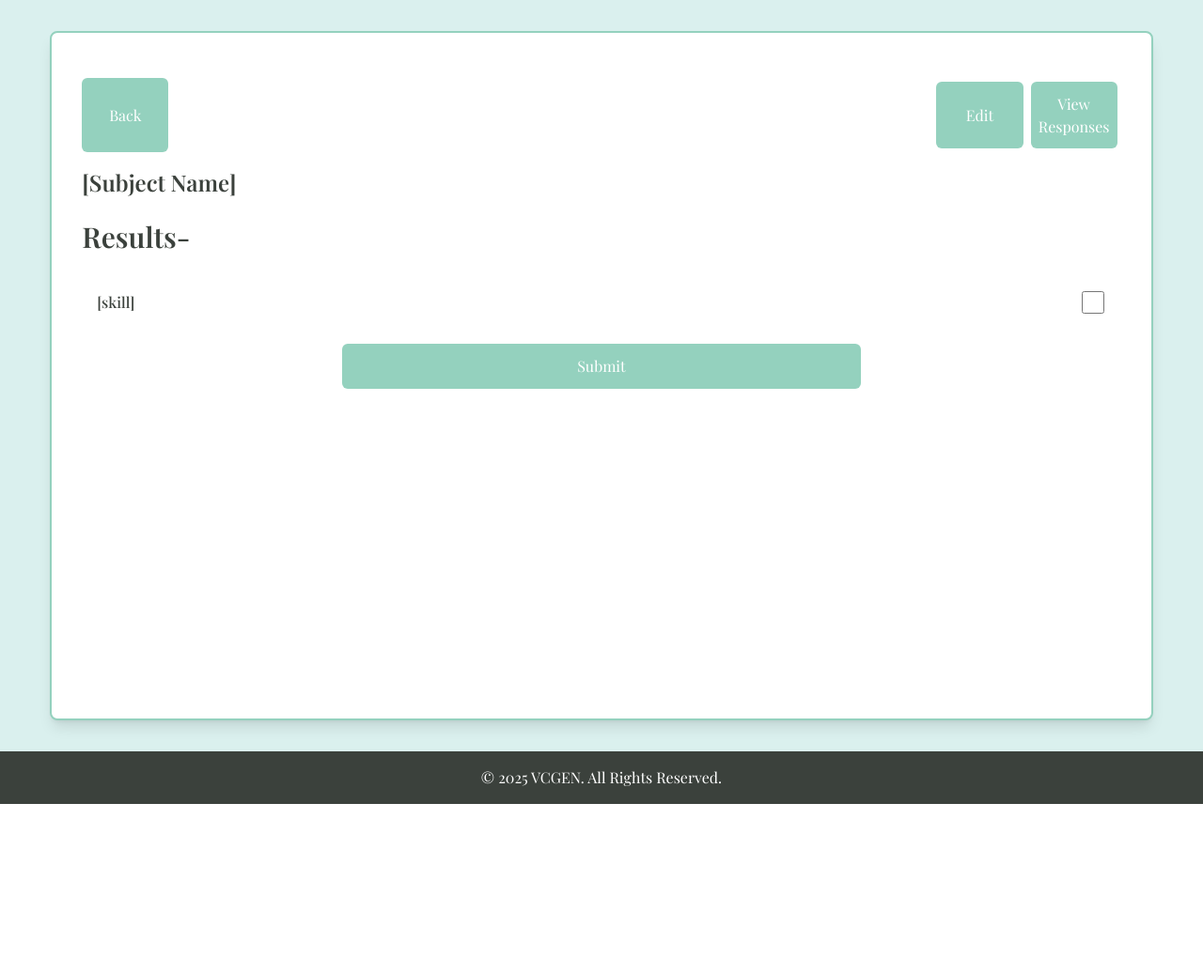
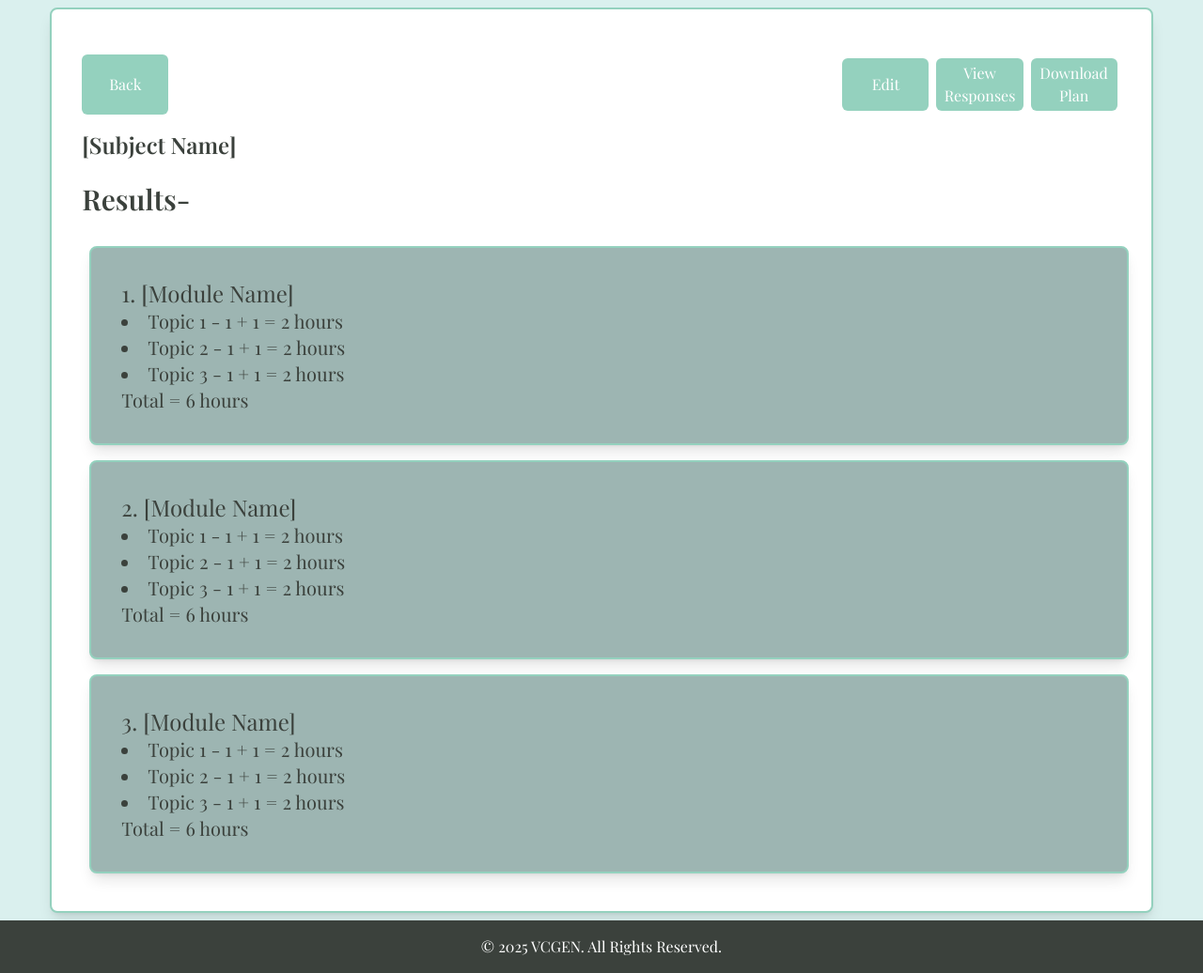
Before and after one commit to SaravananR01/VCGEN, a Django app: page /results/ in a window 1280 px wide. Shown: the part 68-1104 px from the top of the page at 94% size. Before the commit the page ends 924 px from the top, so only its background shows below. Run offline with Django 5.2, Linux system fonts and the light colour scheme; some web fonts are replaced.

Commit message:
Done with results.html

```diff
--- a/vcgen/main/templates/main/results.html
+++ b/vcgen/main/templates/main/results.html
@@ -5,34 +5,49 @@ Results
 {% endblock %}
 {% block body %}
 <div class="flex flex-col  items-center justify-center min-h-screen bg-[#daf0ee]">
-    <div class="w-11/12 h-11/12 bg-white p-8 rounded-lg shadow-lg border-2 border-[#94d1be]">
+    <div class="w-11/12 bg-white m-2 p-8 rounded-lg shadow-lg border-2 border-[#94d1be] flex flex-col">
         <div class="flex w-full flex-row justify-between py-4 h-1/6">
             <div class="w-1/2 flex">
-                <button type="submit" class="w-1/6 bg-[#94d1be] text-white p-3 rounded-md hover:bg-[#9db5b2] transition duration-300 hover:cursor-pointer">Back</button>
+                <button class="w-1/6 bg-[#94d1be] text-white p-3 rounded-md hover:bg-[#9db5b2] transition duration-300 hover:cursor-pointer">Back</button>
             </div>
 
             <div class="w-1/2 flex justify-end">
-                <button type="submit" class="w-1/6 bg-[#94d1be] text-white p-3 rounded-md hover:bg-[#9db5b2] transition duration-300 hover:cursor-pointer m-1">Edit</button>
-                <button type="submit" class="w-1/6 bg-[#94d1be] text-white p-1 rounded-md hover:bg-[#9db5b2] transition duration-300 hover:cursor-pointer m-1">View Responses</button>
+                <button class="w-1/6 bg-[#94d1be] text-white p-3 rounded-md hover:bg-[#9db5b2] transition duration-300 hover:cursor-pointer m-1">Edit</button>
+                <button class="w-1/6 bg-[#94d1be] text-white p-1 rounded-md hover:bg-[#9db5b2] transition duration-300 hover:cursor-pointer m-1">View Responses</button>
+                <button class="w-1/6 bg-[#94d1be] text-white p-1 rounded-md hover:bg-[#9db5b2] transition duration-300 hover:cursor-pointer m-1">Download Plan</button>
             </div>
 
         </div>
 
         <h2 class="text-left text-2xl font-semibold text-[#3b413c] mb-6">[Subject Name]</h2>
         <h3 class="text-left text-3xl font-semibold text-[#3b413c] mb-6">Results-</h2>
-        <form action="{% url 'signup' %}" method="post">
-            {% csrf_token %}
-            <div class="mb-4 flex flex-col">
-                <div class="w-full flex flex-row m-4">
-                    <label for="[skill]" class="block text-[#3b413c] font-medium w-11/12">[skill]</label>
-                    <input type="checkbox" id="[skill]" name="[skill]" class="w-1/12 p-3 border border-[#9db5b2] rounded-md">
-                </div>
-            </div>
-
-            <div class="flex flex-col  items-center justify-center">
-                <button type="submit" class="w-1/2 bg-[#94d1be] text-white p-3 rounded-md hover:bg-[#9db5b2] transition duration-300 hover:cursor-pointer">Submit</button>
-            </div>
-        </form>
+        <div class="w-full p-8 rounded-lg shadow-lg border-2 border-[#94d1be] bg-[#9db5b2] text-xl m-2">
+            <h1 class="text-2xl text-left">1. [Module Name]</h1>
+            <ul class="list-disc list-inside ">
+                <li>Topic 1 - 1 + 1 = 2 hours</li>
+                <li>Topic 2 - 1 + 1 = 2 hours</li>
+                <li>Topic 3 - 1 + 1 = 2 hours</li>
+            </ul>
+            Total = 6 hours
+        </div>
+        <div class="w-full p-8 rounded-lg shadow-lg border-2 border-[#94d1be] bg-[#9db5b2] text-xl m-2">
+            <h1 class="text-2xl text-left">2. [Module Name]</h1>
+            <ul class="list-disc list-inside ">
+                <li>Topic 1 - 1 + 1 = 2 hours</li>
+                <li>Topic 2 - 1 + 1 = 2 hours</li>
+                <li>Topic 3 - 1 + 1 = 2 hours</li>
+            </ul>
+            Total = 6 hours
+        </div>
+        <div class="w-full p-8 rounded-lg shadow-lg border-2 border-[#94d1be] bg-[#9db5b2] text-xl m-2">
+            <h1 class="text-2xl text-left">3. [Module Name]</h1>
+            <ul class="list-disc list-inside ">
+                <li>Topic 1 - 1 + 1 = 2 hours</li>
+                <li>Topic 2 - 1 + 1 = 2 hours</li>
+                <li>Topic 3 - 1 + 1 = 2 hours</li>
+            </ul>
+            Total = 6 hours
+        </div>
     </div>
 </div>
 {% endblock %}
```
